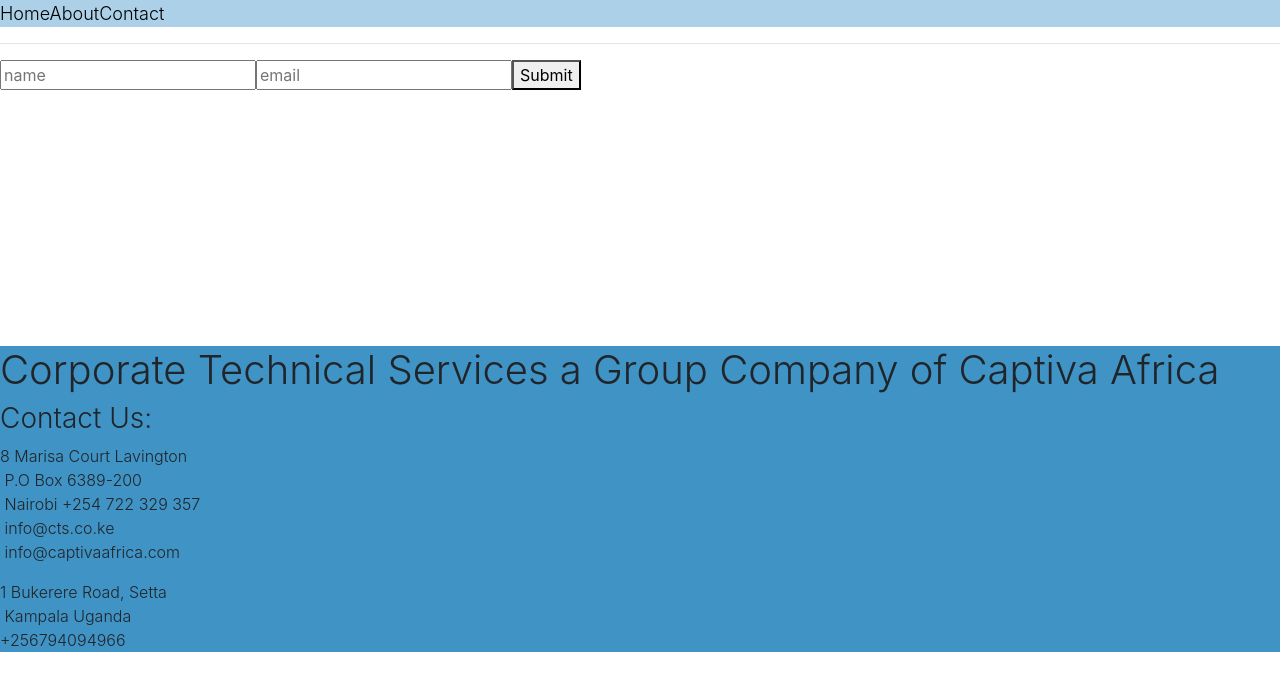
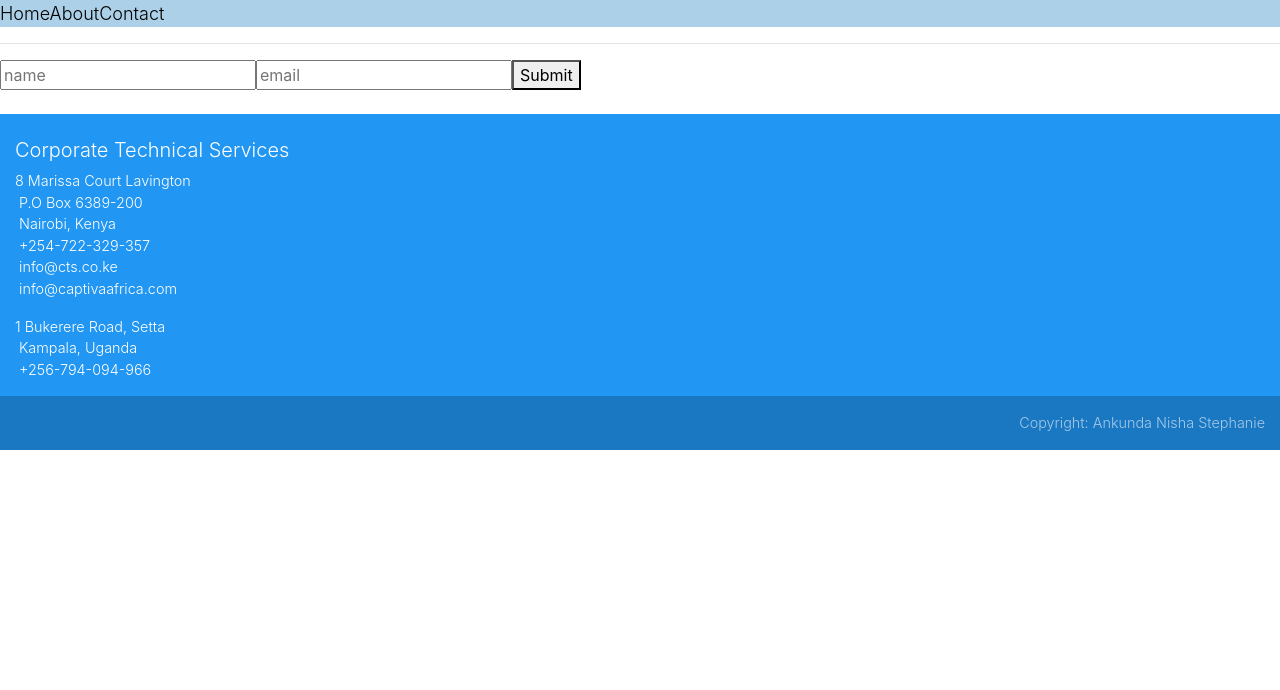
Before and after one commit to ankundn/CTL, a React (Create React App) app: page /contact in a window 1280 px wide. Shown: the top 690 px of the page. Built offline with nearby package versions, Linux system fonts and the light colour scheme.

Commit message:
Worked on the footer

```diff
--- a/src/components/Footer.js
+++ b/src/components/Footer.js
@@ -1,50 +1,108 @@
+// import React from "react";
+
+// function Footer() {
+//   return (
+//     <div className="footer">
+//       <h1>
+//         {"Corporate Technical Services a Group Company of Captiva Africa"}
+//       </h1>
+
+//       <h3>Contact Us: </h3>
+//       <p
+//         style={{
+//           whiteSpace: "pre-wrap",
+//         }}
+//       >
+//         {
+//           "8 Marisa Court Lavington \n P.O Box 6389-200 \n Nairobi +254 722 329 357 \n info@cts.co.ke \n info@captivaafrica.com"
+//         }
+//       </p>
+//       <p
+//         style={{
+//           whiteSpace: "pre-wrap",
+//         }}
+//       >
+//         {"1 Bukerere Road, Setta \n Kampala Uganda \n+256794094966"}
+//       </p>
+//     </div>
+//   );
+// }
+
+// export default Footer;
+
+// // const styles = {
+// //   fontFamily: 'sans-serif',
+// //   textAlign: 'center',
+// // };
+
+// // const App = () => {
+// //   return (
+// //   <div style={styles}>
+// //     <Hello name="CodeSandbox" />
+// //     <p style={{
+// //       'white-space': 'pre-wrap'
+// //       }}>{"This \n works"}</p>
+// //     <p style={{
+// //       'white-space': 'pre-wrap'
+// //     }}>Does \n not \n work</p>
+// //   </div>
+// //   );
+// // };
+
 import React from "react";
+import { MDBCol, MDBContainer, MDBRow, MDBFooter } from "mdbreact";
 
-function Footer() {
+const Footer = () => {
   return (
-    <div className="footer">
-      <h1>
-        {"Corporate Technical Services a Group Company of Captiva Africa"}
-      </h1>
-
-      <h3>Contact Us: </h3>
+    <MDBFooter color="blue" className="font-small pt-4 mt-4">
+      <MDBContainer fluid className="text-center text-md-left">
+        <MDBRow>
+          <MDBCol md="6">
+            <h5 className="title">Corporate Technical Services</h5>
             <p
               style={{
-          whiteSpace: "pre-wrap",
+                "white-space": "pre-wrap",
               }}
             >
               {
-          "8 Marisa Court Lavington \n P.O Box 6389-200 \n Nairobi +254 722 329 357 \n info@cts.co.ke \n info@captivaafrica.com"
+                "8 Marissa Court Lavington\n P.O Box 6389-200 \n Nairobi, Kenya \n +254-722-329-357 \n info@cts.co.ke \n info@captivaafrica.com"
               }
             </p>
             <p
               style={{
-          whiteSpace: "pre-wrap",
+                "white-space": "pre-wrap",
               }}
             >
-        {"1 Bukerere Road, Setta \n Kampala Uganda \n+256794094966"}
+              {"1 Bukerere Road, Setta\n Kampala, Uganda \n +256-794-094-966 "}
             </p>
+          </MDBCol>
+
+          {/* <MDBCol md="6">
+            <h5 className="title">For More Information</h5>
+            <ul>
+              <li className="list-unstyled">
+                <a href="info@cts.co.ke">Link 1</a>
+              </li>
+              <li className="list-unstyled">
+                <a href="#!">Link 2</a>
+              </li>
+              <li className="list-unstyled">
+                <a href="#!">Link 3</a>
+              </li>
+              <li className="list-unstyled">
+                <a href="#!">Link 4</a>
+              </li>
+            </ul>
+          </MDBCol> */}
+        </MDBRow>
+      </MDBContainer>
+      <div className="footer-copyright text-right py-3">
+        <MDBContainer fluid>
+          Copyright:{" Ankunda Nisha Stephanie"}
+        </MDBContainer>
       </div>
+    </MDBFooter>
   );
-}
+};
 
 export default Footer;
-
-// const styles = {
-//   fontFamily: 'sans-serif',
-//   textAlign: 'center',
-// };
-
-// const App = () => {
-//   return (
-//   <div style={styles}>
-//     <Hello name="CodeSandbox" />
-//     <p style={{
-//       'white-space': 'pre-wrap'
-//       }}>{"This \n works"}</p>
-//     <p style={{
-//       'white-space': 'pre-wrap'
-//     }}>Does \n not \n work</p>
-//   </div>
-//   );
-// };
```
Lines whose indentation alone changed are shown as unchanged.
